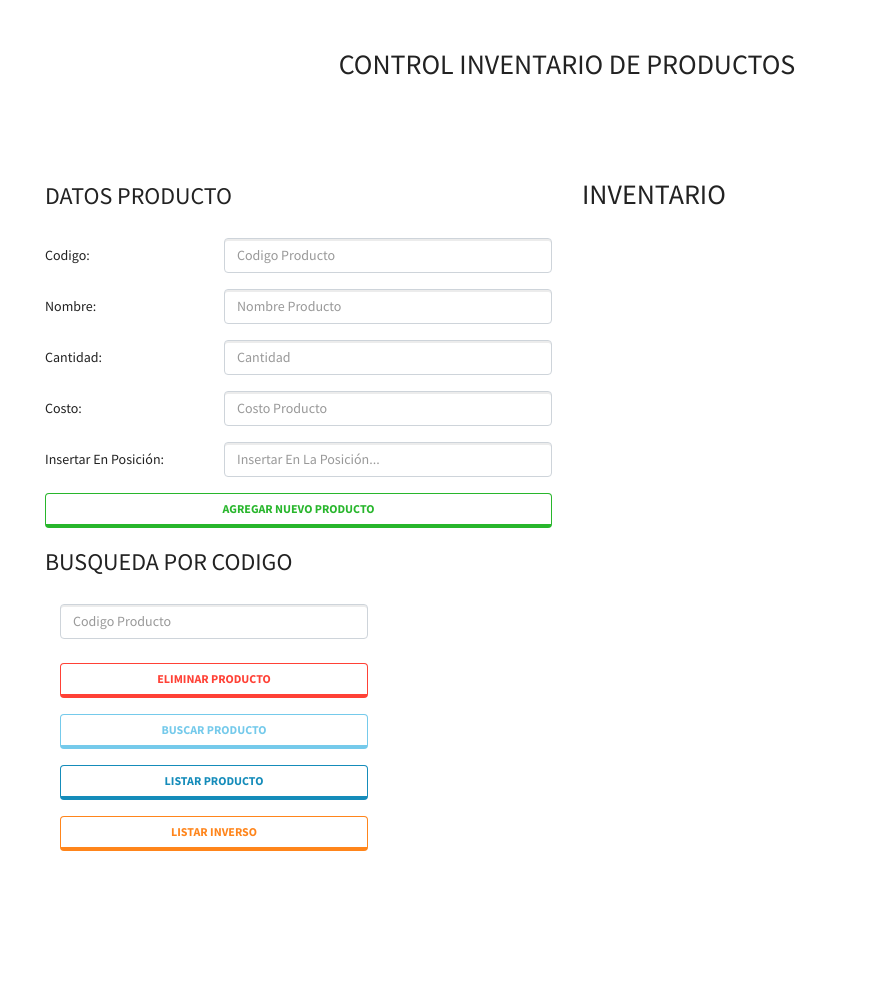
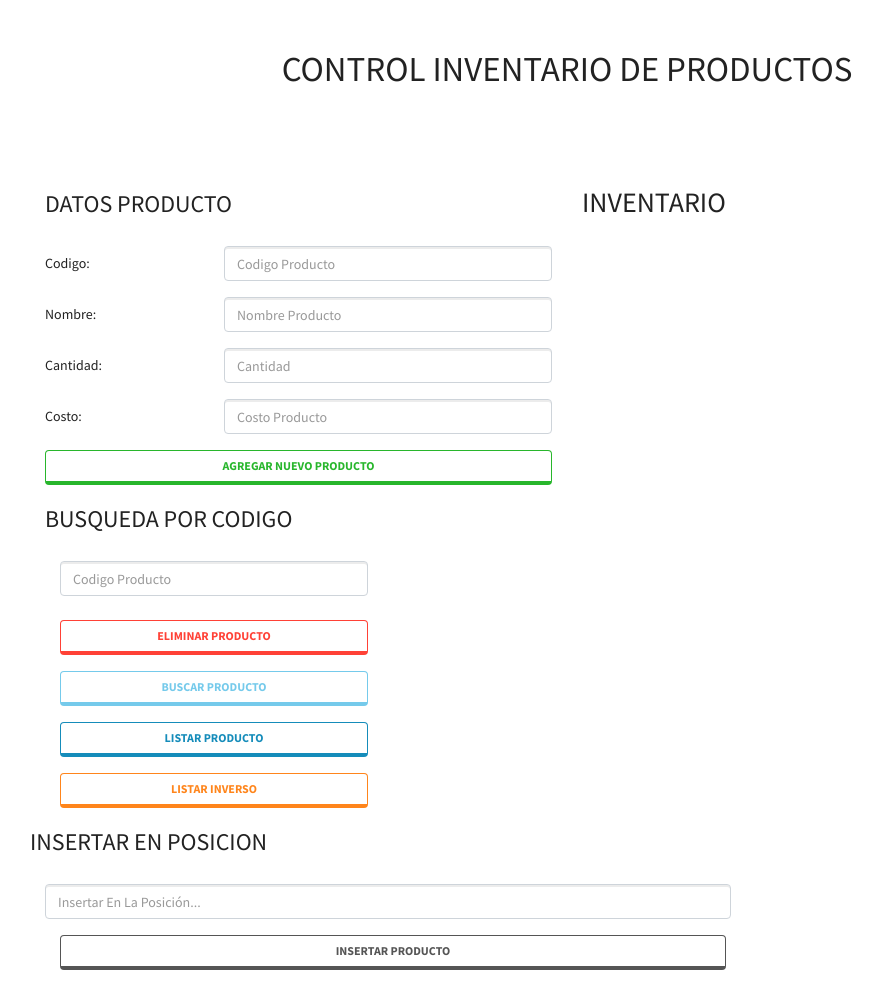
Before and after one commit to DvRobles/Inventario-con-listas-enlazadas-simples, a plain HTML site: page index.html in a window 1280 px wide. Shown: the whole page, without its empty margins (73-955 px from the left). Before the commit the page ends 915 px from the top, so only its background shows below. Drawn offline with Linux system fonts and the light colour scheme.

Commit message:
actualización de insertar

```diff
--- a/index.html
+++ b/index.html
@@ -8,7 +8,7 @@
     <link rel="stylesheet" href="bootstrap.css">
 </head>
 <body>
-    <h2 class="text-center my-5 titulo">CONTROL INVENTARIO DE PRODUCTOS</h2>
+    <h1 class="text-center my-5 titulo">CONTROL INVENTARIO DE PRODUCTOS</h1>
     <div class="container mt-5 p-5">
         <div id="contenido" class="row">
             <div class="col-md-6 agregar-cita">
@@ -38,12 +38,7 @@
                             <input type="number" id="costo" name="costo" class="form-control"  placeholder="Costo Producto">
                         </div>
                     </div>
-                    <div class="form-group row">
-                        <label class="col-sm-4 col-lg-4 col-form-label">Insertar En Posición:</label>
-                        <div class="col-sm-8 col-lg-8">
-                            <input type="number" id="posicion" name="posicion" class="form-control"  placeholder="Insertar En La Posición...">
-                        </div>
-                    </div>
+
                     <div class="form-group">
                         <button type="button" class="btn btn-outline-success w-100 d-block" id="btnAgregar">Agregar Nuevo Producto</button>
                     <!-- </div> -->
@@ -77,6 +72,17 @@
                 <ul id="inventario" class="list-group lista-citas"></ul>
             </div>
         </div>
+        <div class="form-group row">
+            <legend class="mb-4">INSERTAR EN POSICION</legend>
+            <div class="col-sm-8 col-lg-8">
+                <input type="number" id="posicion" name="posicion" class="form-control"  placeholder="Insertar En La Posición...">
+            </div>
+        </div>
+        <div class="form-group">
+            <div class="col-sm-8 col-lg-8">
+                <button type="button" id="insertar-prod" class="btn btn-outline-dark w-100 d-block">Insertar Producto</button>
+            </div>
+        </div>
     </div>
     <script src="inventario.js"></script>
 </body>
```
